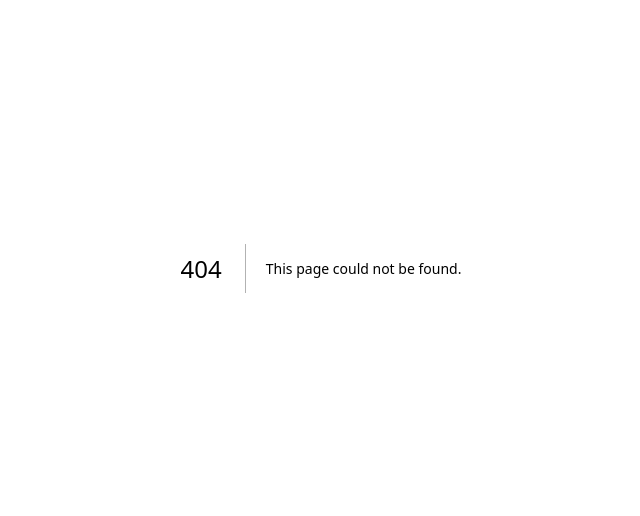
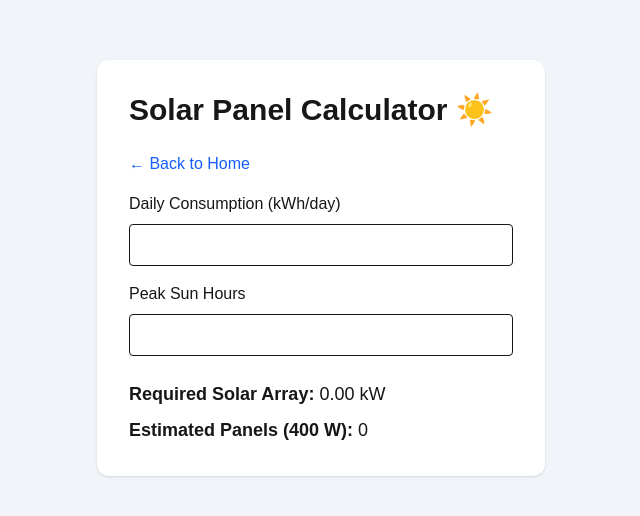
Before and after one commit to Anouar-azzi-spec/electrokit, a Next.js app: page /solar in a window 1280 px wide. Before the commit this address had no page. Shown: the part 132-648 px from the top of the page, without its empty margins (319-959 px from the left). Built offline with nearby package versions, Linux system fonts and the light colour scheme.

Commit message:
Add solar panel calculator

```diff
--- /dev/null
+++ b/src/app/earthing/page.tsx
@@ -0,0 +1,50 @@
+"use client";
+
+import { useState } from "react";
+import Link from "next/link";
+
+export default function EarthingCalculatorPage() {
+  const [phaseSize, setPhaseSize] = useState("");
+
+  function getEarthingSize(phase: number) {
+    if (phase <= 16) return `${phase} mm²`;
+    if (phase <= 35) return "16 mm²";
+
+    return `${phase / 2} mm²`;
+  }
+
+  return (
+    <main className="min-h-screen bg-slate-100 flex items-center justify-center p-6">
+      <div className="bg-white p-8 rounded-xl shadow w-full max-w-md">
+
+        <h1 className="text-3xl font-bold mb-6">
+          Earthing Conductor Calculator 🌍
+        </h1>
+
+        <Link
+          href="/"
+          className="text-blue-600 hover:underline mb-4 block"
+        >
+          ← Back to Home
+        </Link>
+
+        <label className="block mb-2">
+          Phase Conductor Size (mm²)
+        </label>
+
+        <input
+          type="number"
+          value={phaseSize}
+          onChange={(e) => setPhaseSize(e.target.value)}
+          className="w-full border p-2 rounded mb-6"
+        />
+
+        <div className="text-xl font-bold">
+          Recommended Earthing Conductor:{" "}
+          {getEarthingSize(Number(phaseSize || 0))}
+        </div>
+
+      </div>
+    </main>
+  );
+}
--- a/src/app/page.tsx
+++ b/src/app/page.tsx
@@ -65,7 +65,12 @@ export default function Home() {
          className="p-6 bg-red-200 rounded-xl shadow text-center hover:scale-105 hover:shadow-xl transition duration-200">
          Circuit Breaker Selector ⚡
         </Link>
-
+        <Link href="/earthing" className="p-6 bg-emerald-200 rounded-xl shadow text-center hover:scale-105 hover:shadow-xl transition duration-200">
+         Earthing Calculator 🌍
+        </Link>
+        <Link href="/solar" className="p-6 bg-amber-200 rounded-xl shadow text-center hover:scale-105 hover:shadow-xl transition duration-200">
+         Solar Panel Calculator ☀️
+        </Link>
         <Link
          href="/about"
          className="p-6 bg-gray-200 rounded-xl shadow text-center
--- /dev/null
+++ b/src/app/solar/page.tsx
@@ -0,0 +1,71 @@
+"use client";
+
+import { useState } from "react";
+import Link from "next/link";
+
+export default function SolarCalculatorPage() {
+  const [dailyConsumption, setDailyConsumption] = useState("");
+  const [sunHours, setSunHours] = useState("");
+
+  const requiredArray =
+    Number(dailyConsumption || 0) /
+    Number(sunHours || 1);
+
+  const panelCount =
+    Math.ceil(requiredArray / 0.4);
+
+  return (
+    <main className="min-h-screen bg-slate-100 flex items-center justify-center p-6">
+      <div className="bg-white p-8 rounded-xl shadow w-full max-w-md">
+
+        <h1 className="text-3xl font-bold mb-6">
+          Solar Panel Calculator ☀️
+        </h1>
+
+        <Link
+          href="/"
+          className="text-blue-600 hover:underline mb-4 block"
+        >
+          ← Back to Home
+        </Link>
+
+        <label className="block mb-2">
+          Daily Consumption (kWh/day)
+        </label>
+
+        <input
+          type="number"
+          value={dailyConsumption}
+          onChange={(e) => setDailyConsumption(e.target.value)}
+          className="w-full border p-2 rounded mb-4"
+        />
+
+        <label className="block mb-2">
+          Peak Sun Hours
+        </label>
+
+        <input
+          type="number"
+          value={sunHours}
+          onChange={(e) => setSunHours(e.target.value)}
+          className="w-full border p-2 rounded mb-6"
+        />
+
+        <div className="space-y-2 text-lg">
+
+          <p>
+            <strong>Required Solar Array:</strong>{" "}
+            {requiredArray.toFixed(2)} kW
+          </p>
+
+          <p>
+            <strong>Estimated Panels (400 W):</strong>{" "}
+            {panelCount}
+          </p>
+
+        </div>
+
+      </div>
+    </main>
+  );
+}
```
